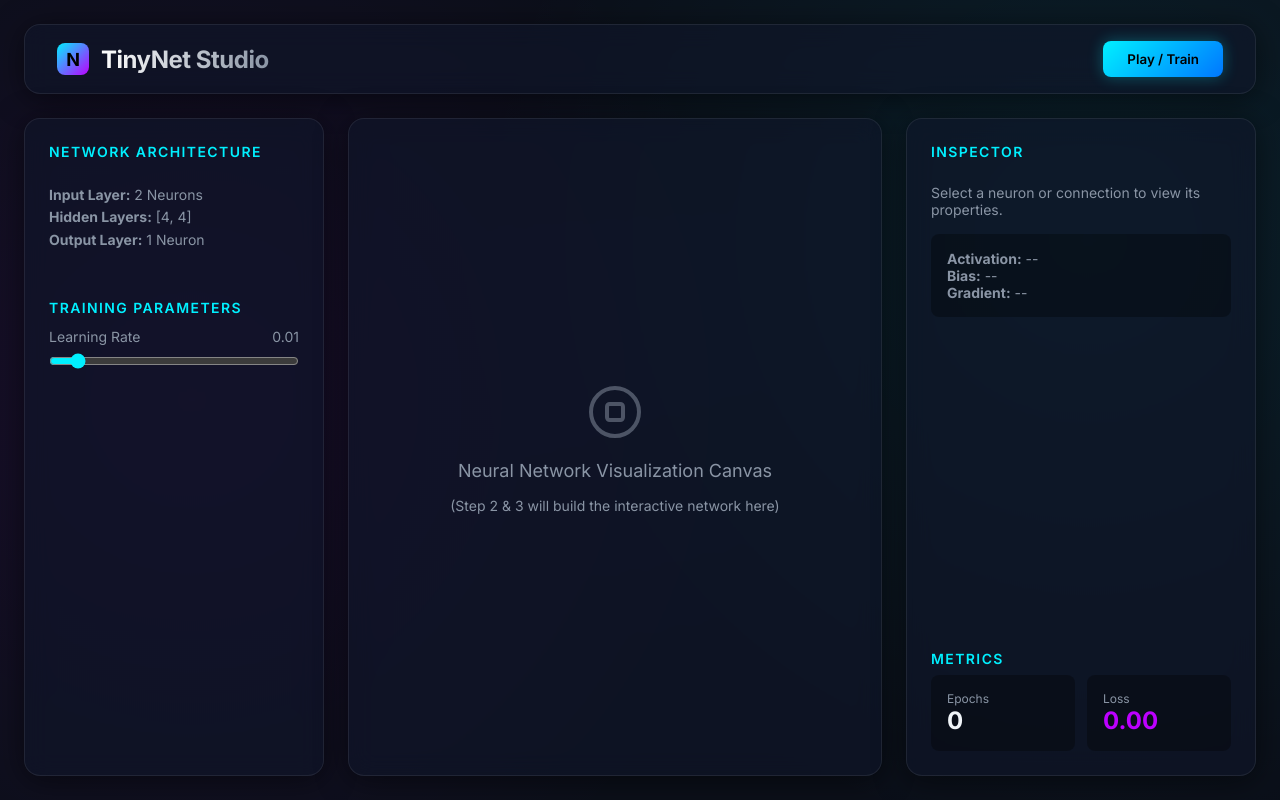
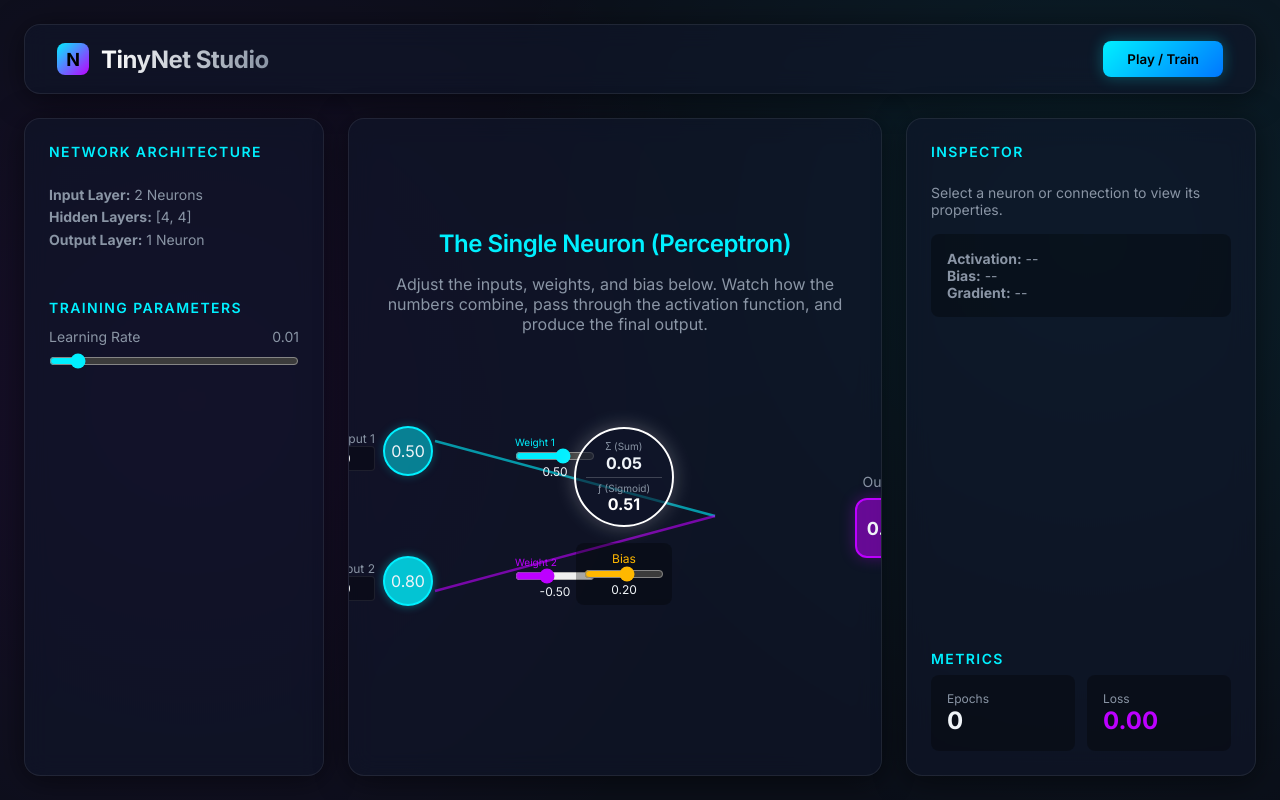
Before and after one commit to MatthewLavine/tinynet, a React (Vite) app: page / in a window 1280 px wide. Built offline with nearby package versions, Linux system fonts and the light colour scheme.

Commit message:
Step 2: The Single Neuron (Perceptron)

```diff
--- a/src/App.tsx
+++ b/src/App.tsx
@@ -1,5 +1,6 @@
 import { useState } from 'react';
 import './App.css';
+import PerceptronVisualizer from './components/PerceptronVisualizer';
 
 function App() {
   const [learningRate, setLearningRate] = useState(0.01);
@@ -51,16 +52,7 @@ function App() {
 
         {/* Center: Main Visualization Canvas */}
         <section className="canvas-container glass-panel">
-          <div className="canvas-placeholder">
-            <svg viewBox="0 0 24 24" fill="none" stroke="currentColor" strokeWidth="1.5">
-              <path strokeLinecap="round" strokeLinejoin="round" d="M21 12a9 9 0 11-18 0 9 9 0 0118 0z" />
-              <path strokeLinecap="round" strokeLinejoin="round" d="M9 10a1 1 0 011-1h4a1 1 0 011 1v4a1 1 0 01-1 1h-4a1 1 0 01-1-1v-4z" />
-            </svg>
-            <p>Neural Network Visualization Canvas</p>
-            <span style={{ fontSize: '14px', color: 'var(--text-secondary)' }}>
-              (Step 2 & 3 will build the interactive network here)
-            </span>
-          </div>
+          <PerceptronVisualizer />
         </section>
 
         {/* Right Sidebar: Inspector & Loss Data */}
--- /dev/null
+++ b/src/components/PerceptronVisualizer.tsx
@@ -0,0 +1,117 @@
+import { useState } from 'react';
+import { sigmoid } from '../nn/Perceptron';
+
+export default function PerceptronVisualizer() {
+  // We'll hardcode 2 inputs for easy visualization
+  const [inputs, setInputs] = useState<[number, number]>([0.5, 0.8]);
+
+  // We hold the weights and bias in state so we can manipulate them interactively.
+  const [weights, setWeights] = useState<[number, number]>([0.5, -0.5]);
+  const [bias, setBias] = useState<number>(0.2);
+
+  // Compute the forward pass reactively
+  const sum = (inputs[0] * weights[0]) + (inputs[1] * weights[1]) + bias;
+  const output = sigmoid(sum);
+
+  return (
+    <div style={{ display: 'flex', flexDirection: 'column', alignItems: 'center', width: '100%', gap: '32px' }}>
+      <h2 style={{ color: 'var(--accent-primary)', marginBottom: '-16px' }}>The Single Neuron (Perceptron)</h2>
+      <p style={{ color: 'var(--text-secondary)', textAlign: 'center', maxWidth: '500px' }}>
+        Adjust the inputs, weights, and bias below. Watch how the numbers combine, pass through the activation function, and produce the final output.
+      </p>
+
+      {/* Network Graph Visualization */}
+      <div style={{ position: 'relative', width: '600px', height: '300px', display: 'flex', justifyContent: 'space-between', alignItems: 'center' }}>
+
+        {/* Inputs */}
+        <div style={{ display: 'flex', flexDirection: 'column', gap: '80px', zIndex: 2 }}>
+          {inputs.map((val, idx) => (
+            <div key={`input-${idx}`} style={{ display: 'flex', alignItems: 'center', gap: '8px' }}>
+              <div style={{ display: 'flex', flexDirection: 'column', alignItems: 'flex-end' }}>
+                <span style={{ fontSize: '12px', color: 'var(--text-secondary)' }}>Input {idx + 1}</span>
+                <input
+                  type="number"
+                  value={val.toFixed(2)}
+                  step="0.1"
+                  onChange={(e) => {
+                    const newInputs = [...inputs] as [number, number];
+                    newInputs[idx] = parseFloat(e.target.value) || 0;
+                    setInputs(newInputs);
+                  }}
+                  style={{ width: '60px', background: 'rgba(0,0,0,0.3)', border: '1px solid var(--surface-border)', color: 'white', padding: '4px', borderRadius: '4px', textAlign: 'center' }}
+                />
+              </div>
+              <div style={{
+                width: '50px', height: '50px', borderRadius: '50%',
+                background: `rgba(0, 240, 255, ${Math.abs(val)})`,
+                border: '2px solid var(--accent-primary)',
+                display: 'flex', alignItems: 'center', justifyContent: 'center',
+                boxShadow: `0 0 10px rgba(0, 240, 255, ${Math.abs(val) * 0.5})`
+              }}>
+                {val.toFixed(2)}
+              </div>
+            </div>
+          ))}
+        </div>
+
+        {/* Weights & Connections (SVG) */}
+        <svg style={{ position: 'absolute', top: 0, left: 0, width: '100%', height: '100%', zIndex: 1, pointerEvents: 'none' }}>
+          <line x1="120" y1="75" x2="400" y2="150" stroke={weights[0] > 0 ? "var(--accent-primary)" : "var(--accent-secondary)"} strokeWidth={Math.max(1, Math.abs(weights[0]) * 5)} opacity="0.6" />
+          <line x1="120" y1="225" x2="400" y2="150" stroke={weights[1] > 0 ? "var(--accent-primary)" : "var(--accent-secondary)"} strokeWidth={Math.max(1, Math.abs(weights[1]) * 5)} opacity="0.6" />
+        </svg>
+
+        {/* Weights Controls (Absolute Positioned over SVG lines) */}
+        <div style={{ position: 'absolute', left: '200px', top: '70px', display: 'flex', flexDirection: 'column', zIndex: 2 }}>
+           <span style={{ fontSize: '10px', color: 'var(--accent-primary)' }}>Weight 1</span>
+           <input type="range" min="-2" max="2" step="0.01" value={weights[0]} onChange={(e) => setWeights([parseFloat(e.target.value), weights[1]])} style={{ width: '80px', accentColor: 'var(--accent-primary)' }} />
+           <span style={{ fontSize: '12px', textAlign: 'center' }}>{weights[0].toFixed(2)}</span>
+        </div>
+        <div style={{ position: 'absolute', left: '200px', top: '190px', display: 'flex', flexDirection: 'column', zIndex: 2 }}>
+           <span style={{ fontSize: '10px', color: 'var(--accent-secondary)' }}>Weight 2</span>
+           <input type="range" min="-2" max="2" step="0.01" value={weights[1]} onChange={(e) => setWeights([weights[0], parseFloat(e.target.value)])} style={{ width: '80px', accentColor: 'var(--accent-secondary)' }} />
+           <span style={{ fontSize: '12px', textAlign: 'center' }}>{weights[1].toFixed(2)}</span>
+        </div>
+
+        {/* The Neuron */}
+        <div style={{ display: 'flex', flexDirection: 'column', alignItems: 'center', zIndex: 2 }}>
+          <div style={{
+            width: '100px', height: '100px', borderRadius: '50%',
+            background: 'var(--glass-bg)',
+            border: '2px solid white',
+            display: 'flex', flexDirection: 'column', alignItems: 'center', justifyContent: 'center',
+            boxShadow: `0 0 20px rgba(255, 255, 255, ${output * 0.5})`
+          }}>
+             <span style={{ fontSize: '10px', color: 'var(--text-secondary)' }}>&Sigma; (Sum)</span>
+             <span style={{ fontWeight: 'bold' }}>{sum.toFixed(2)}</span>
+             <div style={{ width: '80%', height: '1px', background: 'rgba(255,255,255,0.2)', margin: '4px 0' }} />
+             <span style={{ fontSize: '10px', color: 'var(--text-secondary)' }}>&fnof; (Sigmoid)</span>
+             <span style={{ fontWeight: 'bold', color: '#fff' }}>{output.toFixed(2)}</span>
+          </div>
+
+          {/* Bias Control */}
+          <div style={{ marginTop: '16px', display: 'flex', flexDirection: 'column', alignItems: 'center', background: 'rgba(0,0,0,0.3)', padding: '8px', borderRadius: '8px' }}>
+            <span style={{ fontSize: '12px', color: '#ffb800' }}>Bias</span>
+            <input type="range" min="-2" max="2" step="0.01" value={bias} onChange={(e) => setBias(parseFloat(e.target.value))} style={{ width: '80px', accentColor: '#ffb800' }} />
+            <span style={{ fontSize: '12px' }}>{bias.toFixed(2)}</span>
+          </div>
+        </div>
+
+        {/* Output */}
+        <div style={{ zIndex: 2, display: 'flex', flexDirection: 'column', alignItems: 'center', marginLeft: '40px' }}>
+           <span style={{ fontSize: '14px', color: 'var(--text-secondary)', marginBottom: '8px' }}>Output</span>
+           <div style={{
+             width: '60px', height: '60px', borderRadius: '12px',
+             background: `rgba(189, 0, 255, ${output})`,
+             border: '2px solid var(--accent-secondary)',
+             display: 'flex', alignItems: 'center', justifyContent: 'center',
+             fontSize: '18px', fontWeight: 'bold',
+             boxShadow: `0 0 15px rgba(189, 0, 255, ${output * 0.6})`
+           }}>
+              {output.toFixed(2)}
+           </div>
+        </div>
+
+      </div>
+    </div>
+  );
+}
--- /dev/null
+++ b/src/nn/Perceptron.ts
@@ -0,0 +1,36 @@
+// The activation function (Sigmoid) squashes any number into a range between 0 and 1.
+export function sigmoid(x: number): number {
+  return 1 / (1 + Math.exp(-x));
+}
+
+export class Perceptron {
+  weights: number[];
+  bias: number;
+
+  constructor(numInputs: number) {
+    // Initialize weights and bias randomly between -1 and 1
+    this.weights = Array.from({ length: numInputs }, () => Math.random() * 2 - 1);
+    this.bias = Math.random() * 2 - 1;
+  }
+
+  // The forward pass: Calculate the output based on inputs
+  forward(inputs: number[]): { sum: number; output: number } {
+    if (inputs.length !== this.weights.length) {
+      throw new Error("Number of inputs must match the number of weights.");
+    }
+
+    // 1. Multiply each input by its corresponding weight and sum them up
+    let sum = 0;
+    for (let i = 0; i < inputs.length; i++) {
+      sum += inputs[i] * this.weights[i];
+    }
+
+    // 2. Add the bias
+    sum += this.bias;
+
+    // 3. Pass through the activation function
+    const output = sigmoid(sum);
+
+    return { sum, output };
+  }
+}
```
